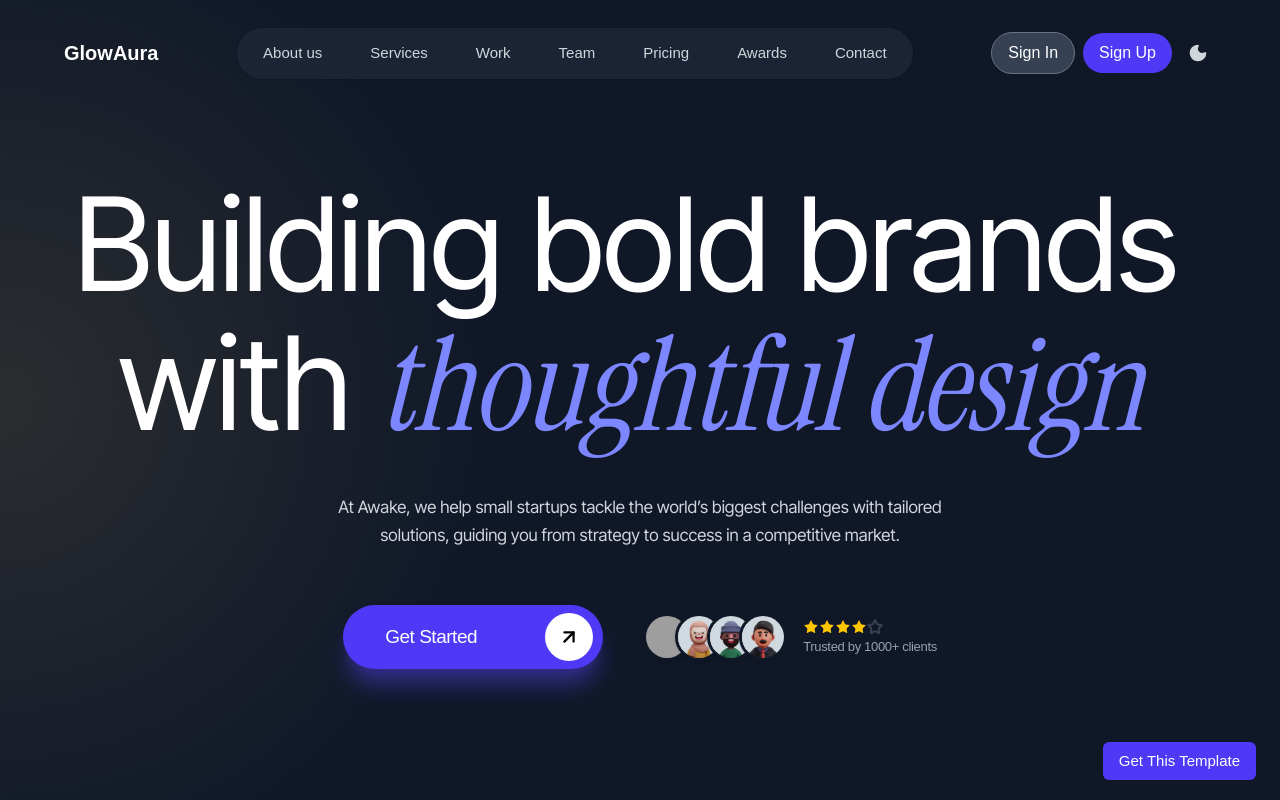
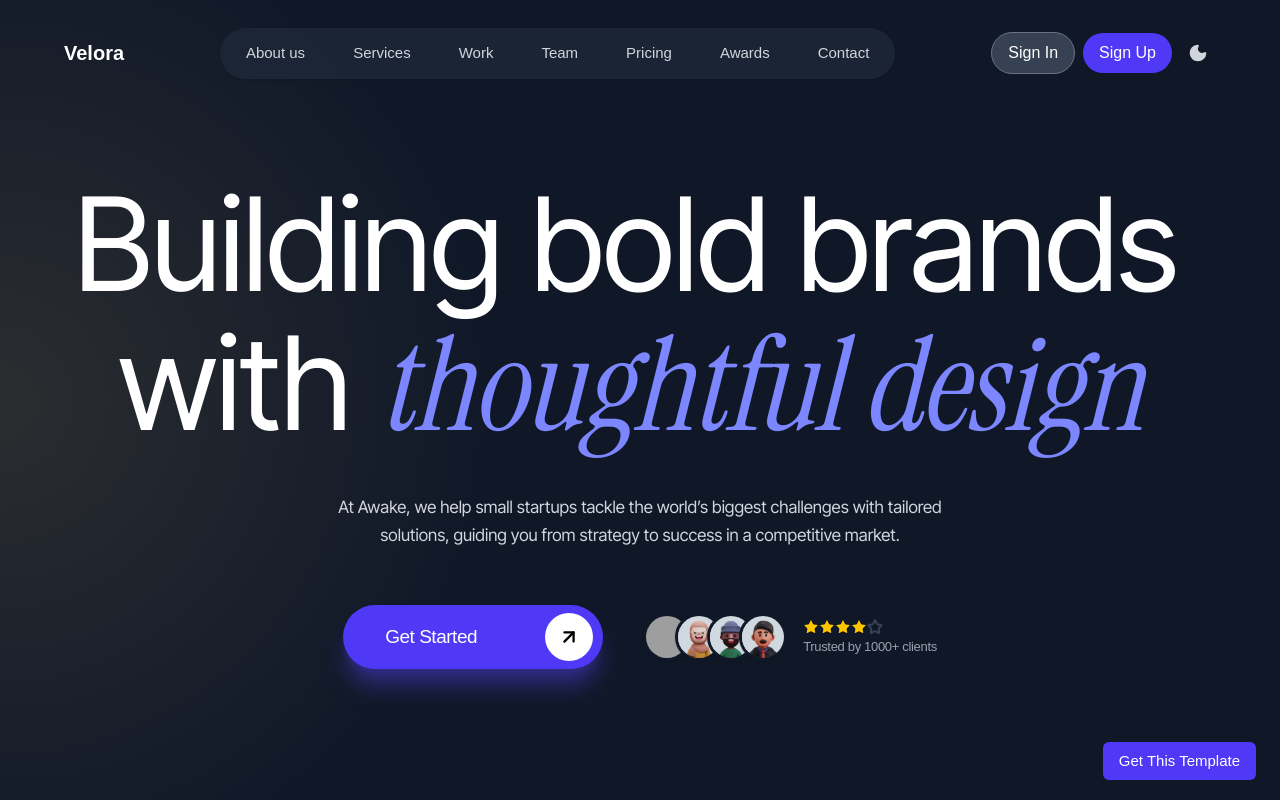
Before and after one commit to tulsishuka/p4, a Next.js app: page / in a window 1280 px wide. Shown: the top 800 px of the page. Built offline with nearby package versions, Linux system fonts and the light colour scheme; grey boxes are pictures that could not be loaded.

Commit message:
app/component/layout/Navbar.tsx

```diff
--- a/app/component/layout/Navbar.tsx
+++ b/app/component/layout/Navbar.tsx
@@ -1,118 +1,3 @@
-// "use client";
-// import { useState, useEffect } from "react";
-// import Link from "next/link";
-// import { Moon, Menu, X } from "lucide-react";
-// import Image from "next/image";
-
-// const Navbar = () => {
-//   const [scrolled, setScrolled] = useState(false);
-//   const [open, setOpen] = useState(false);
-
-//   useEffect(() => {
-//     const handleScroll = () => setScrolled(window.scrollY > 20);
-//     window.addEventListener("scroll", handleScroll);
-//     return () => window.removeEventListener("scroll", handleScroll);
-//   }, []);
-
-//   const navLinks = [
-//     { name: "About us", href: "#" },
-//     { name: "Services", href: "#" },
-//     { name: "Work", href: "#" },
-//     { name: "Team", href: "#" },
-//     { name: "Pricing", href: "#" },
-//     { name: "Awards", href: "#" },
-//     { name: "Contact", href: "#" },
-//   ];
-
-//   return (
-//     <nav
-//       className={`fixed top-4 left-1/2 -translate-x-1/2 z-50
-//       transition-all duration-300 ease-in-out
-//       rounded-full w-[95%] max-w-[1300px]
-//       px-6 lg:px-8
-//       ${
-//         scrolled
-//           ? "py-2 bg-white/80 backdrop-blur-md shadow-md border border-gray-100"
-//           : "py-3 bg-transparent"
-//       }`}
-//     >
-//       <div className="mx-auto flex items-center justify-between">
-
-//         {/* Logo */}
-//         {/* <Image src="HeroImage/logo.svg" alt="Logo" width={120} height={80} /> */}
-//         <h1 className="text-xl text-black ">GlowAura</h1>
-
-//         {/* Desktop Nav */}
-//         <div className="hidden lg:flex items-center gap-2 bg-[#F1F1F1]/90 rounded-full px-1.5 py-1.5 shadow-sm">
-//           {navLinks.map((link) => (
-//             <Link
-//               key={link.name}
-//               href={link.href}
-//               className="px-5 py-2 text-[15px] font-medium text-[#555] hover:text-black rounded-full hover:bg-white/80 transition"
-//             >
-//               {link.name}
-//             </Link>
-//           ))}
-//         </div>
-
-//         {/* Right Actions */}
-//         <div className="flex items-center gap-2">
-//           <button className="hidden sm:block bg-white text-black px-4 py-2 rounded-full border border-black hover:bg-black hover:text-white transition">
-//             Sign In
-//           </button>
-
-//           <button className="hidden sm:block bg-black text-white px-4 py-2 rounded-full hover:bg-gray-800 transition">
-//             Sign Up
-//           </button>
-
-//           <button className="p-2 text-black hover:bg-gray-100 rounded-full transition">
-//             <Moon size={20} fill="currentColor" />
-//           </button>
-
-//           {/* Mobile Menu Button */}
-//           <button
-//             onClick={() => setOpen(!open)}
-//             className="lg:hidden p-2 rounded-full  hover:bg-gray-800 transition"
-//           >
-//             {open ? <X size={22} /> : <Menu size={22} className="text-gray-900" />}
-//           </button>
-//         </div>
-//       </div>
-
-//       {/* Mobile Dropdown */}
-//       {open && (
-//         <div className="lg:hidden mt-4 bg-white rounded-2xl shadow-lg p-4 space-y-2">
-//           {navLinks.map((link) => (
-//             <Link
-//               key={link.name}
-//               href={link.href}
-//               onClick={() => setOpen(false)}
-//               className="block px-4 py-2 text-[15px] font-semibold text-[#555] hover:text-black hover:bg-gray-100 rounded-lg transition"
-//             >
-//               {link.name}
-//             </Link>
-//           ))}
-
-//           <div className="flex flex-col gap-2 pt-3">
-//             <button className=" bg-white text-black py-2 text-center  rounded-md border border-black hover:bg-black hover:text-white transition">
-//               Sign In
-//             </button>
-//             <button className=" bg-black text-white py-2 text-center rounded-md hover:bg-gray-800 transition">
-//               Sign Up
-//             </button>
-//           </div>
-//         </div>
-//       )}
-//     </nav>
-//   );
-// };
-
-// export default Navbar;
-
-
-
-
-
 
 
 "use client";
@@ -154,7 +39,7 @@
     >
       <div className="mx-auto flex items-center justify-between">
         {/* Logo */}
-        <h1 className="text-xl text-white font-bold">GlowAura</h1>
+        <h1 className="text-xl text-white font-bold">Velora</h1>
 
         {/* Desktop Nav */}
         <div className="hidden lg:flex items-center gap-2 bg-gray-800/80 rounded-full px-1.5 py-1.5 shadow-sm">
```
